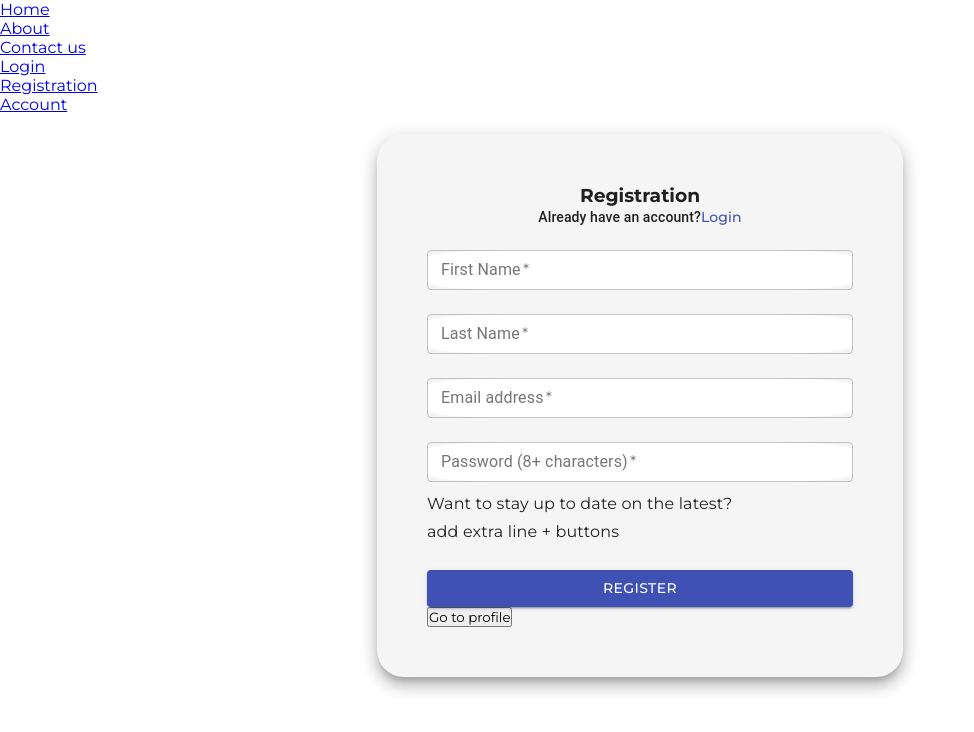
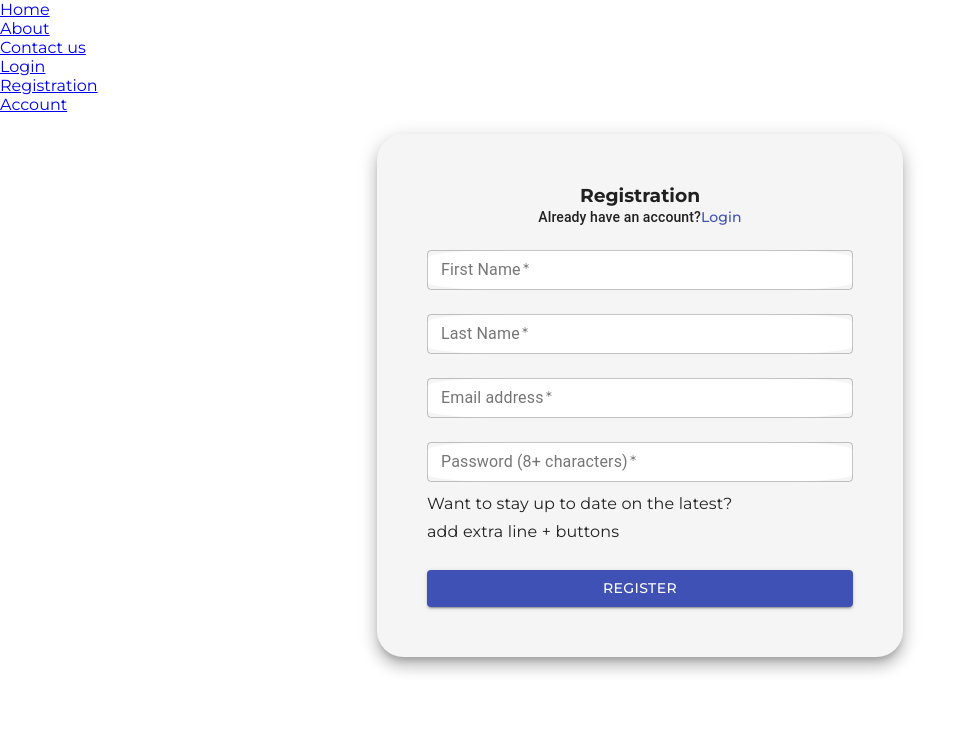
Before and after one commit to cfg-finalproject-team3/final-symptom-check, a React (Create React App) app in the folder frontend/: page /register in a window 1280 px wide. Shown: the top 732 px of the page, without its empty margins (0-974 px from the left). Built offline with nearby package versions, Linux system fonts and the light colour scheme.

Commit message:
changed login, added user details to profile page

```diff
--- a/frontend/src/components/Account/Account.js
+++ b/frontend/src/components/Account/Account.js
@@ -1,22 +1,55 @@
 import React from "react";
 import "./Account.css";
 import Axios from "axios";
+import { useState, useEffect } from "react";
 
 const Account = () => {
+  const [data, setData] = useState(null);
+
+  // fetch user from the database
+
   const getUser = () => {
     Axios({
       method: "GET",
 
       withCredentials: true,
       url: "http://localhost:4000/account",
-    }).then((res) => console.log(res));
+    }).then((res) => {
+      setData(res.data);
+    });
   };
+
+  // renders once and shows the user
+  useEffect(() => {
+    getUser();
+  }, []);
+
   return (
     <div>
       <h1>Account</h1>
-      <div>
-        <button onClick={getUser}>Go to profile</button>
-      </div>
+
+      <div>{data ? <h2>Welcome Back {data.firstName}!</h2> : null}</div>
+      <section>
+        <h3>Dashboard</h3>
+        <img src="" alt="user avatar" />
+
+        {/* gets data from the state */}
+        {data ? (
+          <h4>
+            {data.firstName} {data.lastName}
+          </h4>
+        ) : null}
+
+        <a href="#">
+          <h4>Edit Profile</h4>
+        </a>
+        <a href="#">
+          <h4>Contact Preferences</h4>
+        </a>
+        <a href="#">
+          <h4>Search History</h4>
+        </a>
+      </section>
     </div>
   );
 };
--- a/frontend/src/components/Login/Login.js
+++ b/frontend/src/components/Login/Login.js
@@ -31,19 +31,10 @@ function Login() {
       withCredentials: true,
       url: "http://localhost:4000/login",
     }).then((res) => {
-      if (res.status === 200) {
+      if (res.data === "Successfully Authenticated") {
         window.location.href = "/account";
       }
     });
-  };
-
-  const getUser = () => {
-    Axios({
-      method: "GET",
-
-      withCredentials: true,
-      url: "http://localhost:4000/account",
-    }).then((res) => console.log(res));
   };
 
   return (
@@ -118,10 +109,6 @@ function Login() {
                 >
                   Login
                 </Button>
-
-                <div>
-                  <button onClick={getUser}>Go to profile</button>
-                </div>
               </form>
             </section>
           </Paper>
--- a/frontend/src/components/Login/loginStyles.js
+++ b/frontend/src/components/Login/loginStyles.js
@@ -6,7 +6,6 @@ const paperStyle = makeStyles((theme) => ({
     height: "auto",
     width: 526,
     margin: "20px auto",
-    // backgroundColor: "#f5f5f5",
     backgroundColor: "#f5f5f5 !important",
 
     borderRadius: "5% !important",
@@ -23,11 +22,6 @@ const paperStyle = makeStyles((theme) => ({
   typography: {
     fontFamily: "Montserrat",
   },
-  // textField: {
-  //   fontFamily: "Montserrat",
-  //   paddingLeft: "50px",
-  //   paddingRight: "50px",
-  // },
 }));
 
 export default paperStyle;
--- a/frontend/src/components/Registration/Registration.js
+++ b/frontend/src/components/Registration/Registration.js
@@ -35,19 +35,10 @@ function Registration() {
       withCredentials: true,
       url: "http://localhost:4000/register",
     }).then((res) => {
-      if (res.status === 200) {
-        window.location.href = "/account";
+      if (res.data === "User Created") {
+        window.location.href = "/login";
       }
     });
-  };
-
-  const getUser = () => {
-    Axios({
-      method: "GET",
-
-      withCredentials: true,
-      url: "http://localhost:4000/account",
-    }).then((res) => console.log(res));
   };
 
   return (
@@ -148,9 +139,6 @@ function Registration() {
                 >
                   Register
                 </Button>
-                <div>
-                  <button onClick={getUser}>Go to profile</button>
-                </div>
               </form>
             </section>
           </Paper>
```
